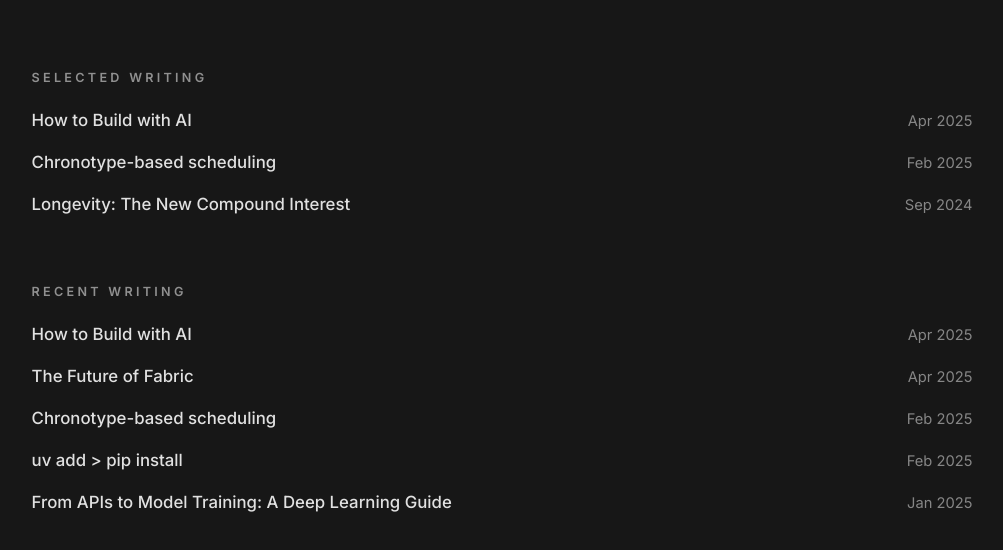
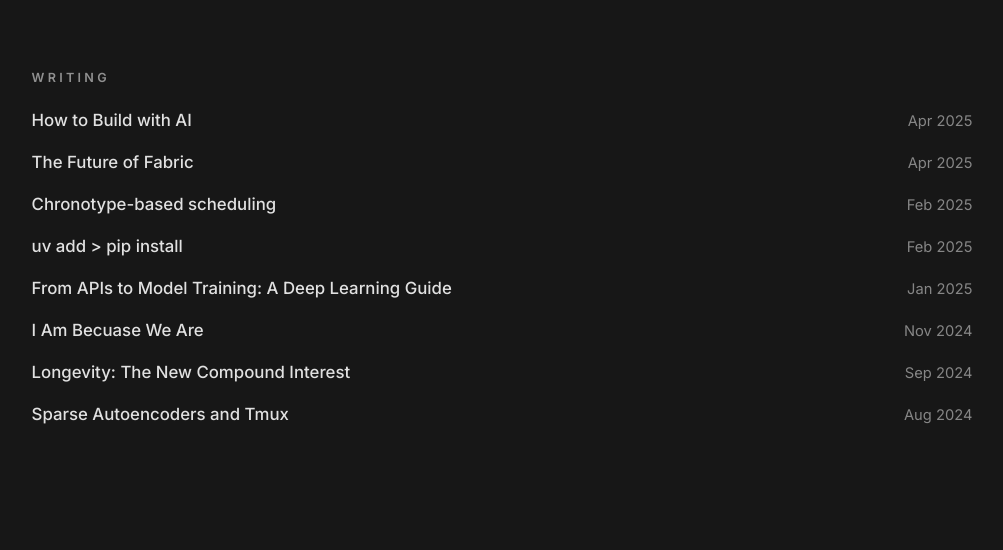
Before and after one commit to max4c/m4c2, a Next.js app: page / in a window 1280 px wide. Shown: the part 826-1376 px from the top of the page, without its empty margins (138-1141 px from the left). After the commit the page ends 1354 px from the top, so only its background shows below. Built offline with nearby package versions, Linux system fonts and the light colour scheme; no server answers.

Commit message:
Simplify home writing list

```diff
--- a/src/app/page.tsx
+++ b/src/app/page.tsx
@@ -1,35 +1,20 @@
 import OrbitHero from '@/components/orbit/OrbitHero';
-import { getAllPosts, type Post } from '@/lib/blog';
+import { getAllPosts } from '@/lib/blog';
 import Link from 'next/link';
 import { format } from 'date-fns';
 
-const isPost = (value: Post | undefined): value is Post => Boolean(value);
-
 export default function Home() {
-  const allPosts = getAllPosts().filter((post) => post.type !== 'ongoing');
-  const essayPosts = allPosts.filter((post) => post.type !== 'build');
-  const selectedSlugs = [
-    'how-to-build-with-ai',
-    'chronotype-based-scheduling',
-    'longevity-the-new-compound-interest',
-  ];
-  const selectedWriting = selectedSlugs
-    .map((slug) => essayPosts.find((post) => post.slug === slug))
-    .filter(isPost)
-    .slice(0, 3);
-  const recentWriting = essayPosts.slice(0, 5);
+  const posts = getAllPosts().filter((post) => post.type !== 'ongoing');
+  const writing = posts.slice(0, 8);
 
   return (
     <>
       <OrbitHero />
       <section className="w-full px-4 pb-24 pt-16 sm:px-10">
-        <div className="mx-auto w-full max-w-4xl space-y-16">
-          <div className="space-y-5">
-            <p className="text-xs font-semibold tracking-[0.26em] uppercase opacity-60">
-              Selected writing
-            </p>
+        <div className="mx-auto w-full max-w-4xl space-y-5">
+          <p className="text-xs font-semibold tracking-[0.26em] uppercase opacity-60">Writing</p>
           <ul className="space-y-4">
-              {selectedWriting.map((post) => (
+            {writing.map((post) => (
               <li key={post.slug} className="flex flex-wrap items-baseline justify-between gap-3">
                 <Link href={`/blog/${post.slug}`} className="font-medium hover:underline">
                   {post.title}
@@ -39,23 +24,6 @@ export default function Home() {
             ))}
           </ul>
         </div>
-
-          <div className="space-y-5">
-            <p className="text-xs font-semibold tracking-[0.26em] uppercase opacity-60">
-              Recent writing
-            </p>
-            <ul className="space-y-4">
-              {recentWriting.map((post) => (
-                <li key={post.slug} className="flex flex-wrap items-baseline justify-between gap-3">
-                  <Link href={`/blog/${post.slug}`} className="font-medium hover:underline">
-                    {post.title}
-                  </Link>
-                  <span className="text-sm opacity-55">{format(post.date, 'MMM yyyy')}</span>
-                </li>
-              ))}
-            </ul>
-          </div>
-        </div>
       </section>
     </>
   );
```
Lines whose indentation alone changed are shown as unchanged.
